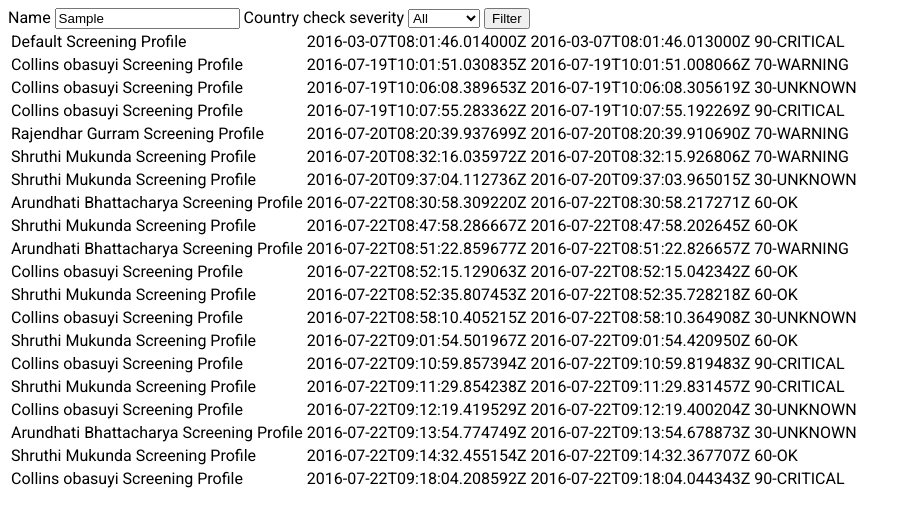
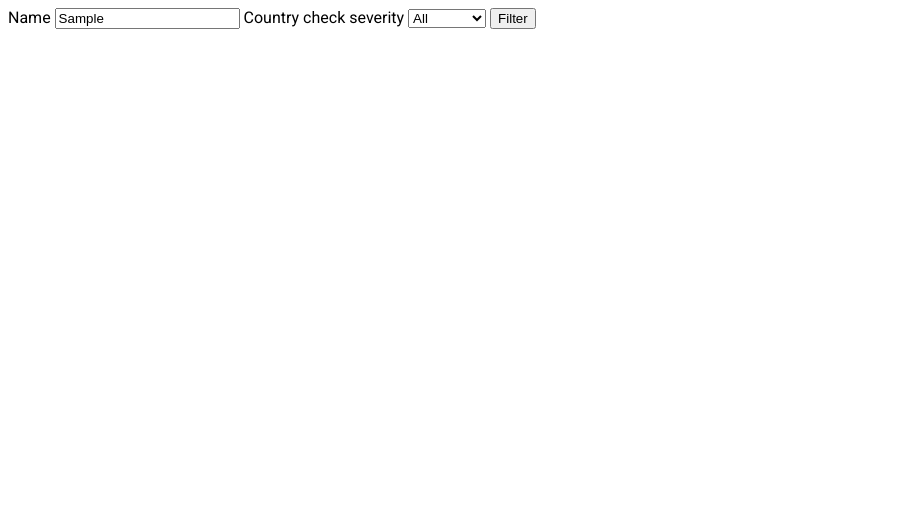
Before and after one commit to se-panfilov/polestarglobal_test, a website: page index.html in a window 1280 px wide. Both pictures are taken after typing "Sample" into the empty fields and a click on the button "Filter". Shown: the whole page, without its empty margins (0-910 px from the left). Drawn offline with Linux system fonts and the light colour scheme.

Commit message:
fixed filtering

```diff
--- a/index.html
+++ b/index.html
@@ -33,6 +33,7 @@
             <option value="all">All</option>
             <option value="critical">Critical</option>
             <option value="warning">Warning</option>
+            <option value="unknown">Unknown</option>
             <option value="ok">Ok</option>
           </select>
         </label>
--- a/js/index.js
+++ b/js/index.js
@@ -102,14 +102,87 @@ const table = (function (config, dom, elements) {
   }
 }(config, dom, elements))
 
+const filter = (function (elements) {
+
+  const _p = {
+    filterStrict (val, field, value) {
+      console.info(val[field])
+      return val[field] === value
+    },
+    filterNotStrict (val, field, value) {
+      return val[field].toLowerCase().includes(value.toLowerCase())
+    }
+  }
+
+  return {
+    fields: {
+      name: {
+        name: 'name',
+        defaultVal: '',
+      },
+      severity: {
+        name: 'country_check_severity',
+        defaultVal: 'all',
+        values: {
+          all: {
+            name: 'all'
+          },
+          critical: {
+            name: 'critical',
+            val: '90-CRITICAL'
+          },
+          unknown: {
+            name: 'unknown',
+            val: '30-UNKNOWN'
+          },
+          warning: {
+            name: 'warning',
+            val: '70-WARNING'
+          },
+          ok: {
+            name: 'ok',
+            val: '60-OK'
+          }
+        }
+      }
+    },
+    filterBy (data, field, value, isStrict) {
+      if (!data) throw new Error('filterBy: data shall be passed')
+      if (!field) throw new Error('filterBy: field shall be passed')
+
+      return data.filter(v => ((isStrict ? _p.filterStrict : _p.filterNotStrict))(v, field, value))
+    },
+    filterBySeverity(data, value, isStrict) {
+      if (!data) throw new Error('filterBySeverity: data shall be passed')
+
+      const isSeverityFilter = !!(value && value !== this.fields.severity.defaultVal)
+      const severityVal = this.fields.severity.values[value].val
+      if (isSeverityFilter) {
+        data = filter.filterBy(data, filter.fields.severity.name, severityVal, isStrict)
+      }
+      return data
+    },
+    getFiltersValues () {
+      return {
+        [this.fields.name.name]: elements.getNameInput().value,
+        [this.fields.severity.name]: elements.getCheckSeveritySelect().value
+      }
+    }
+  }
+}(elements))
+
 //This is a "pretend" for server work
-const fetch = (function (elements, data) {
+const fetch = (function (elements, data, filter) {
   'use strict'
 
   const _p = {
     filterData (data, filters) {
       // TODO (S.Panfilov) implement filtering
-      console.info(filters)
+      const isNameFilter = (filters.name && filters.name.length > 0)
+      if (isNameFilter) data = filter.filterBy(data, filter.fields.name.name, filters.name, false)
+
+      data = filter.filterBySeverity(data, filters[filter.fields.severity.name], true)
+
       return data
     },
     fetchData (cb) {
@@ -141,14 +214,14 @@ const fetch = (function (elements, data) {
     },
     _p // dirty hack for tests
   }
-}(elements, data))
+}(elements, data, filter))
 
 // eslint-disable-next-line no-unused-vars
-const main = (function (elements, dom, fetch, table) {
+const main = (function (elements, dom, fetch, table, filter) {
   'use strict'
 
   function onSubmit (event) {
-    const filters = getFiltersValues()
+    const filters = filter.getFiltersValues()
     fetch.onSubmit(event, filters, onGetData)
   }
 
@@ -157,24 +230,17 @@ const main = (function (elements, dom, fetch, table) {
     table.displayData(data)
   }
 
-  function getFiltersValues () {
-    return {
-      nameInput: elements.getNameInput().value,
-      severitySelect: elements.getCheckSeveritySelect().value
-    }
-  }
-
   return {
     init () {
       const formElem = elements.getFiltersForm()
 
       // TODO (S.Panfilov) replace with on change
       dom.addEventListener(formElem, 'submit', event => onSubmit(event))
-      fetch.getScreening(onGetData, getFiltersValues())
+      fetch.getScreening(onGetData, filter.getFiltersValues())
     }
   }
 
-}(elements, dom, fetch, table))
+}(elements, dom, fetch, table, filter))
 
 // for testing purpose
 if (typeof module === 'object' && module.exports) {
```
